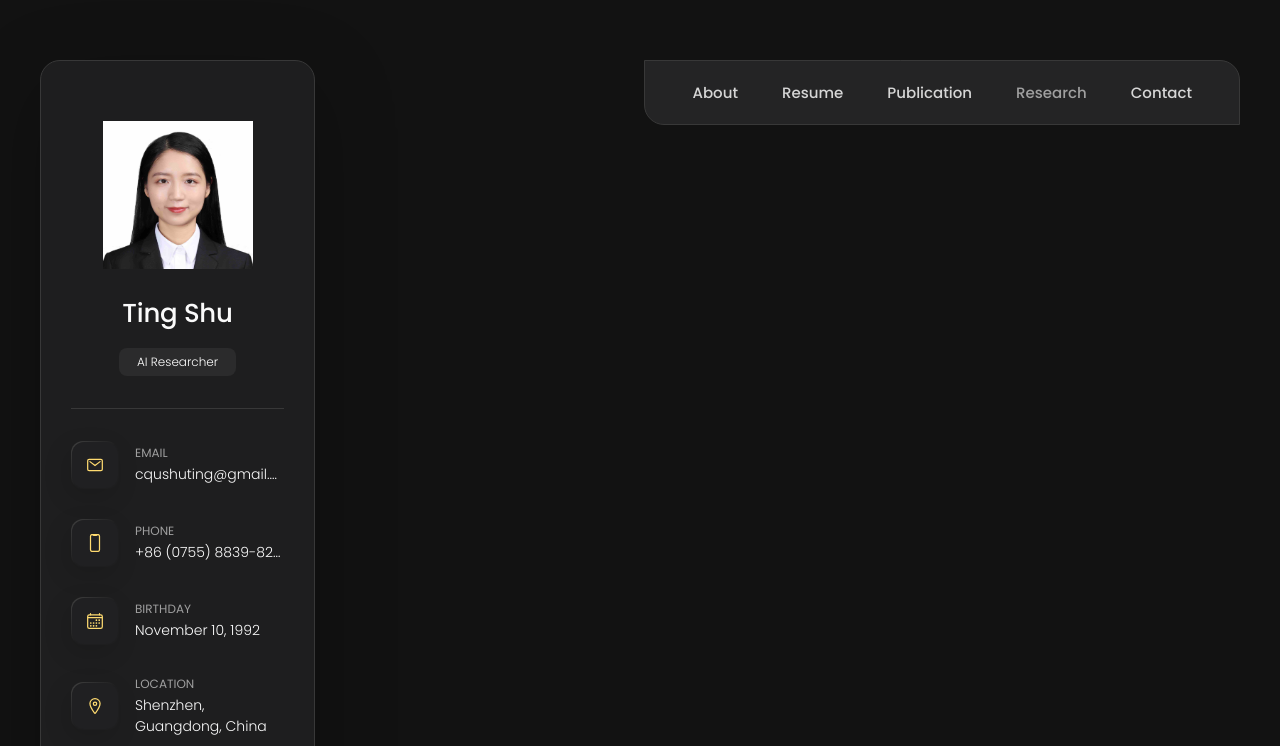
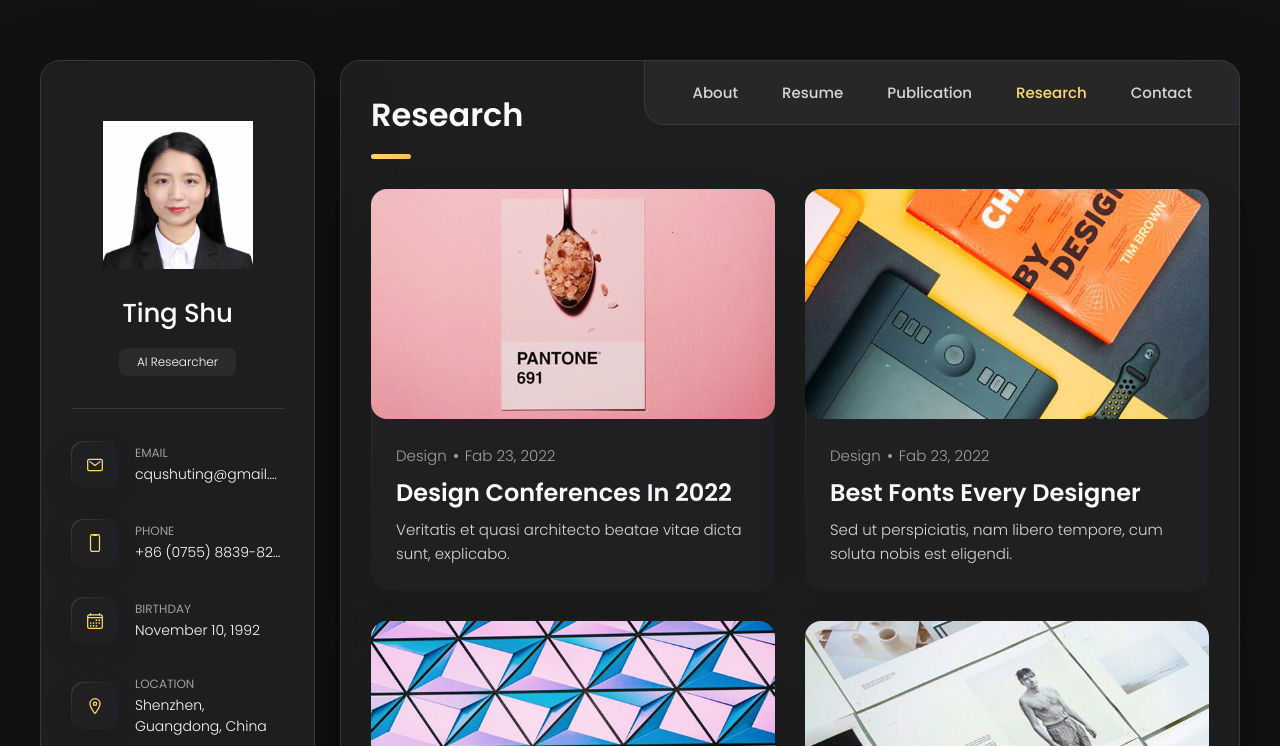
Before and after one commit to Shuting/shuting.github.io, a plain HTML site: page index.html in a window 1280 px wide. Both pictures are taken after a click on the button "Research". Shown: the top 746 px of the page. Drawn offline with nearby package versions, Linux system fonts and the light colour scheme.

Commit message:
Update index.html

```diff
--- a/index.html
+++ b/index.html
@@ -939,13 +939,13 @@
 
 
       <!--
-        - #BLOG
+        - #RESEARCH
       -->
 
-      <article class="blog" data-page="blog">
+      <article class="research" data-page="research">
 
         <header>
-          <h2 class="h2 article-title">Blog</h2>
+          <h2 class="h2 article-title">Research</h2>
         </header>
 
         <section class="blog-posts">
```
